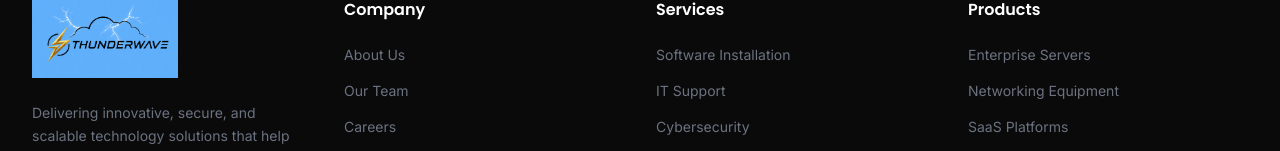
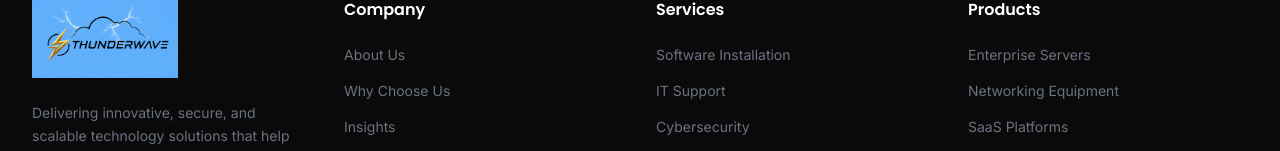
Before and after one commit to africanuspanga/thunderwave-website, a Next.js app: page /why-us in a window 1280 px wide. Shown: the part 2627-2778 px from the top of the page. Built offline with nearby package versions, Linux system fonts and the light colour scheme.

Commit message:
fix: remove Why Us from navbar, add to footer links

```diff
--- a/app/components/Footer.tsx
+++ b/app/components/Footer.tsx
@@ -8,8 +8,8 @@ import ScrollReveal from "./ScrollReveal";
 const footerLinks = {
   company: [
     { label: "About Us", href: "/about/" },
-    { label: "Our Team", href: "/about/" },
-    { label: "Careers", href: "/contact/" },
+    { label: "Why Choose Us", href: "/why-us/" },
+    { label: "Insights", href: "/insights/" },
     { label: "Contact", href: "/contact/" },
   ],
   services: [
--- a/app/components/Navbar.tsx
+++ b/app/components/Navbar.tsx
@@ -11,7 +11,6 @@ const navLinks = [
   { href: "/", label: "Home" },
   { href: "/about/", label: "About Us" },
   { href: "/services/", label: "Services" },
-  { href: "/why-us/", label: "Why Us" },
   { href: "/products/", label: "Products" },
   { href: "/insights/", label: "Insights" },
   { href: "/contact/", label: "Contact" },
```
